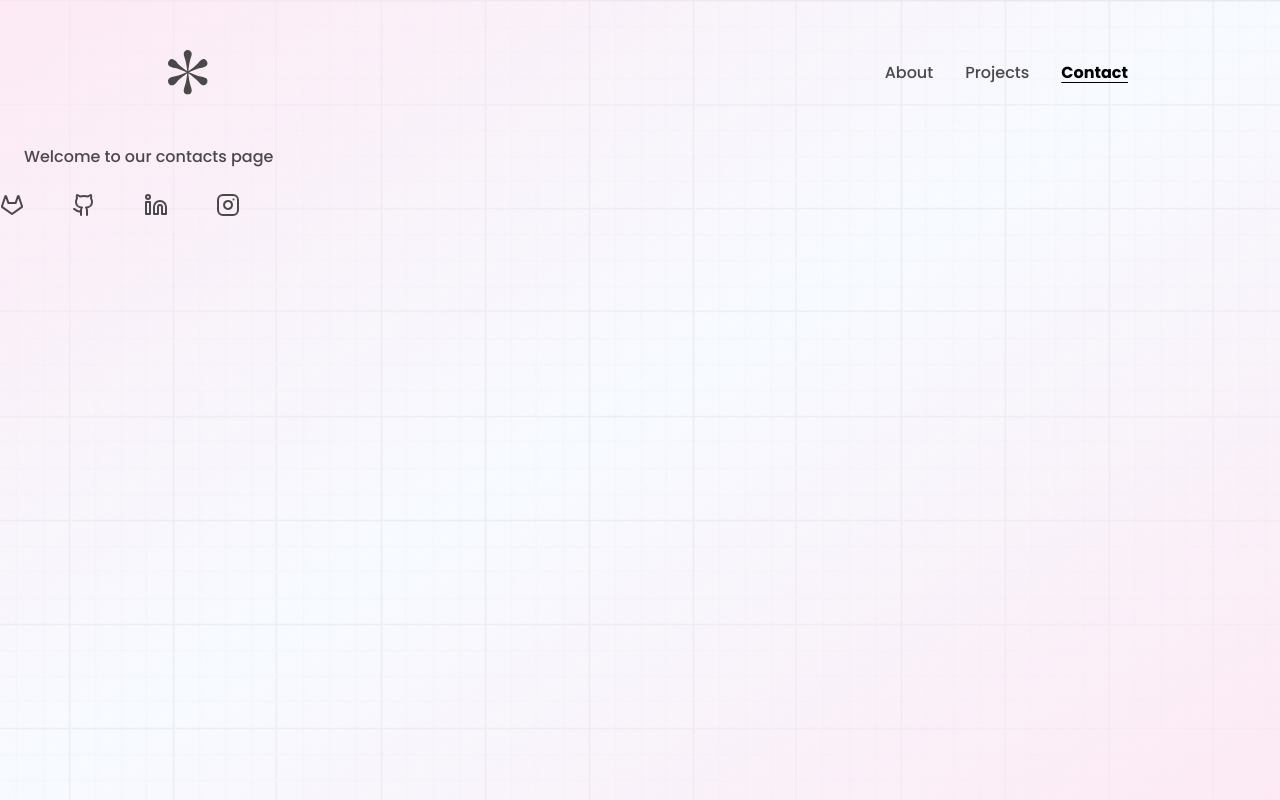
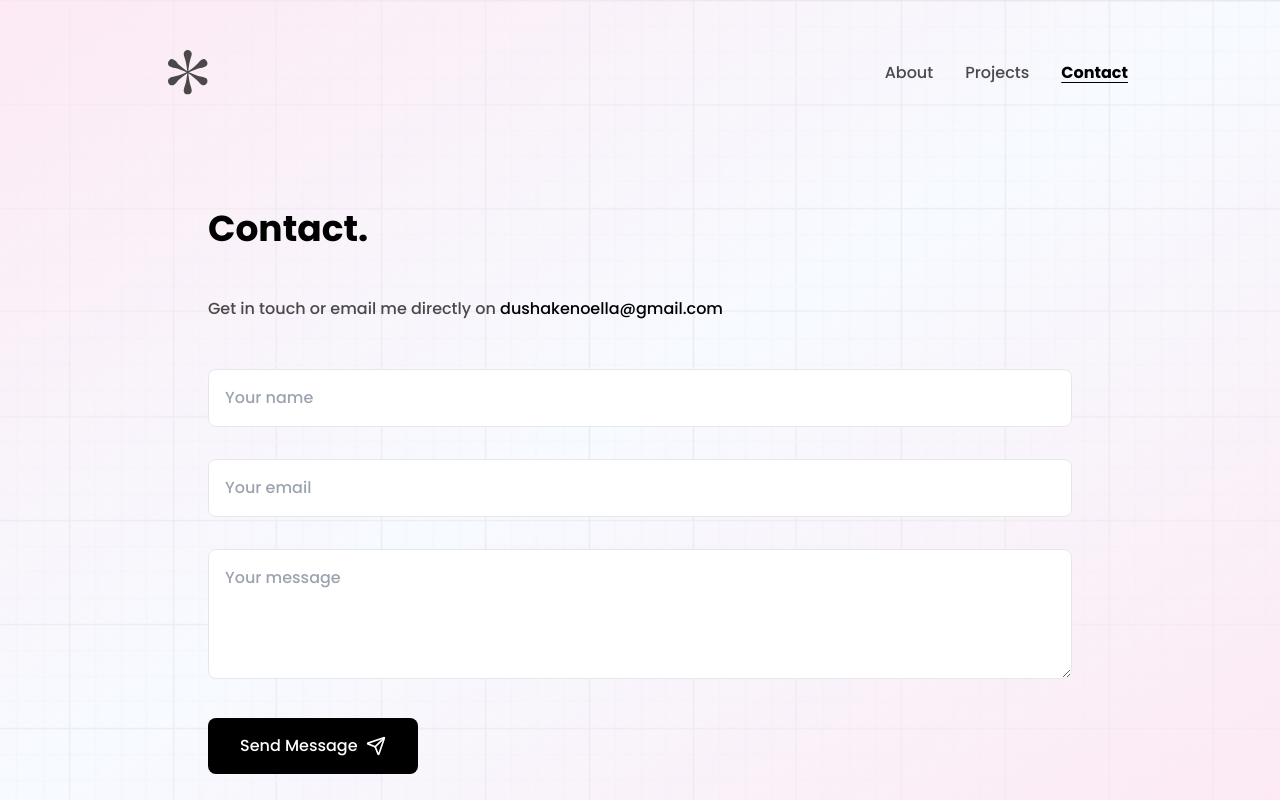
Before and after one commit to NoellaPromise/portifolio, a Next.js app: page /contact in a window 1280 px wide. Shown: the top 800 px of the page. Built offline with nearby package versions, Linux system fonts and the light colour scheme.

Commit message:
implement the contact page

```diff
--- a/app/contact/page.tsx
+++ b/app/contact/page.tsx
@@ -1,17 +1,42 @@
+"use client";
+import React from "react";
+import Navbar from "@/components/navbar";
+import { ContactForm } from "@/components/contactForm/contactForm";
 import Footer from "@/components/footer";
-import Navbar from "@/components/navbar";
-import React from "react";
+import Link from "next/link";
+import { ArrowRight } from "lucide-react";
 
-const page = () => {
+const ContactPage = () => {
   return (
     <>
       <Navbar />
-      <h1 className="m-6">
-        Welcome to our contacts page
-      </h1>
-      <Footer />
+      <div className="max-w-4xl mx-auto px-4 py-16">
+        <div className="space-y-12">
+          <h1 className="text-4xl font-bold text-black">Contact.</h1>
+          <p>
+            Get in touch or email me directly on{" "}
+            <span className="font-medium text-black">
+              dushakenoella@gmail.com
+            </span>
+          </p>
+
+          <ContactForm />
+        </div>
+        <div className="flex gap-5 max-w-4xl mx-auto px-4 py-16 ">
+          <Link href="/" className="hover:underline">
+         Go back home
+          </Link>
+          <Link
+            href="/"
+            className="animate-[moveArrow_1s_ease-in-out_infinite]"
+          >
+            <ArrowRight />
+          </Link>
+        </div>
+        <Footer />
+      </div>
     </>
   );
 };
 
-export default page;
+export default ContactPage;
--- /dev/null
+++ b/components/contactForm/contactForm.tsx
@@ -0,0 +1,76 @@
+"use client";
+import React, { useState } from "react";
+import { Send } from "lucide-react";
+import { FormInput } from "@/components/contactForm/formInput";
+
+const INITIAL_FORM_STATE = {
+  name: "",
+  email: "",
+  message: "",
+};
+
+export const ContactForm = () => {
+  const [formData, setFormData] = useState(INITIAL_FORM_STATE);
+  const [isSubmitting, setIsSubmitting] = useState(false);
+
+  const handleChange = (e) => {
+    const { name, value } = e.target;
+    setFormData((prev) => ({
+      ...prev,
+      [name]: value,
+    }));
+  };
+
+  const handleSubmit = async (e) => {
+    e.preventDefault();
+    setIsSubmitting(true);
+
+    try {
+      setFormData(INITIAL_FORM_STATE);
+      alert("Message sent successfully!");
+    } catch (error) {
+      alert("Failed to send message. Please try again.");
+    } finally {
+      setIsSubmitting(false);
+    }
+  };
+
+  return (
+    <form onSubmit={handleSubmit} className="space-y-8">
+      <FormInput
+        name="name"
+        value={formData.name}
+        onChange={handleChange}
+        placeholder="Your name"
+        rows={undefined}
+      />
+
+      <FormInput
+        type="email"
+        name="email"
+        value={formData.email}
+        onChange={handleChange}
+        placeholder="Your email"
+        rows={undefined}
+      />
+
+      <FormInput
+        type="textarea"
+        name="message"
+        value={formData.message}
+        onChange={handleChange}
+        placeholder="Your message"
+        rows={undefined}
+      />
+
+      <button
+        type="submit"
+        disabled={isSubmitting}
+        className="px-8 py-4 bg-black text-white rounded-lg hover:bg-gray-800 transition-colors disabled:opacity-50 disabled:cursor-not-allowed flex items-center gap-2"
+      >
+        Send Message
+        <Send size={20} />
+      </button>
+    </form>
+  );
+};
--- /dev/null
+++ b/components/contactForm/formInput.tsx
@@ -0,0 +1,37 @@
+"use client";
+import React from "react";
+
+export const FormInput = ({
+  type = "text",
+  name,
+  value,
+  onChange,
+  placeholder,
+  rows,
+}) => {
+  const baseClasses =
+    "w-full p-4  rounded-lg border border-gray-200 focus:outline-none focus:border-gray-300 focus:bg-white transition-colors"
+
+
+  return type === "textarea" ? (
+    <textarea
+      name={name}
+      value={value}
+      onChange={onChange}
+      placeholder={placeholder}
+      rows={rows || 4}
+      className={baseClasses}
+      required
+    />
+  ) : (
+    <input
+      type={type}
+      name={name}
+      value={value}
+      onChange={onChange}
+      placeholder={placeholder}
+      className={baseClasses}
+      required
+    />
+  );
+};
```
